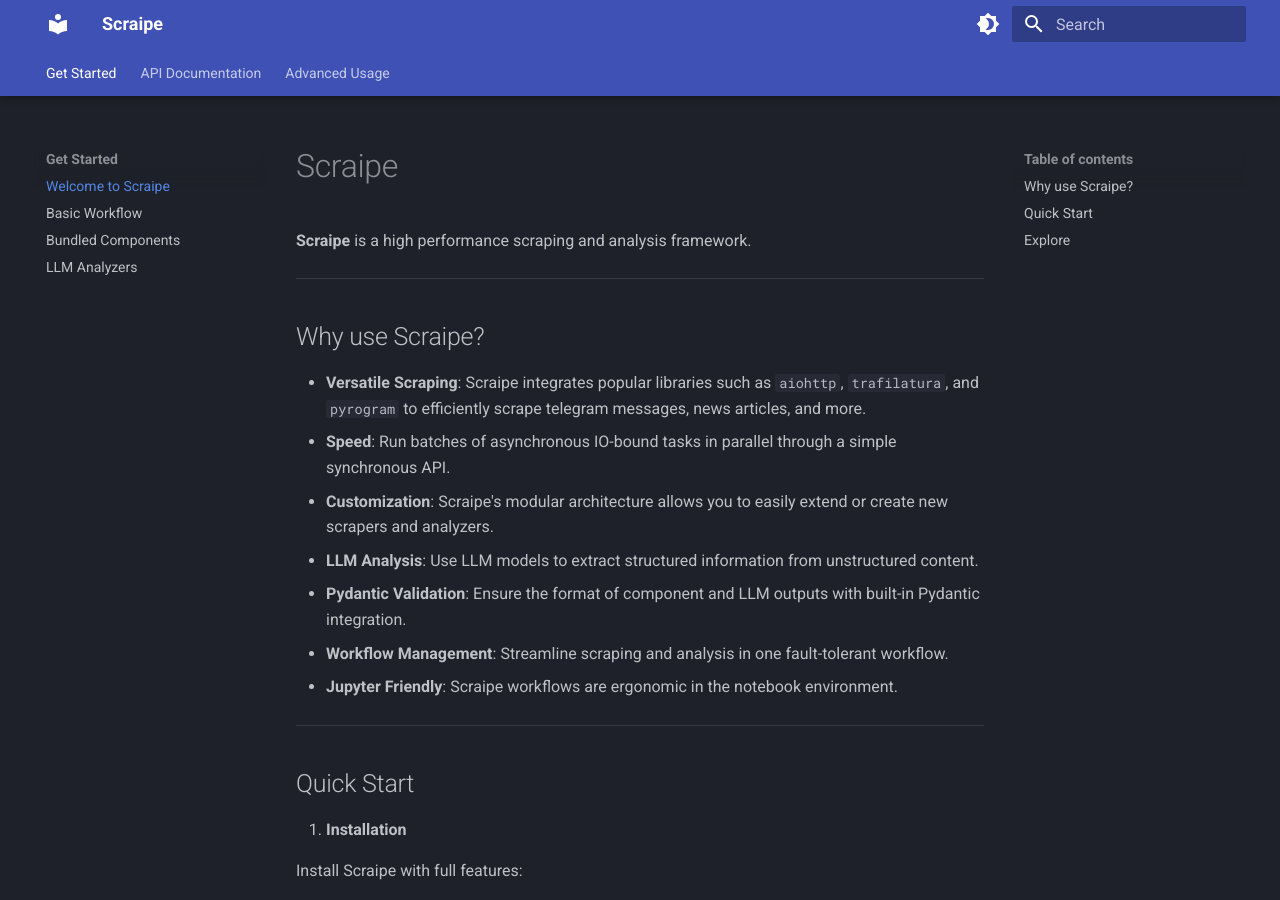
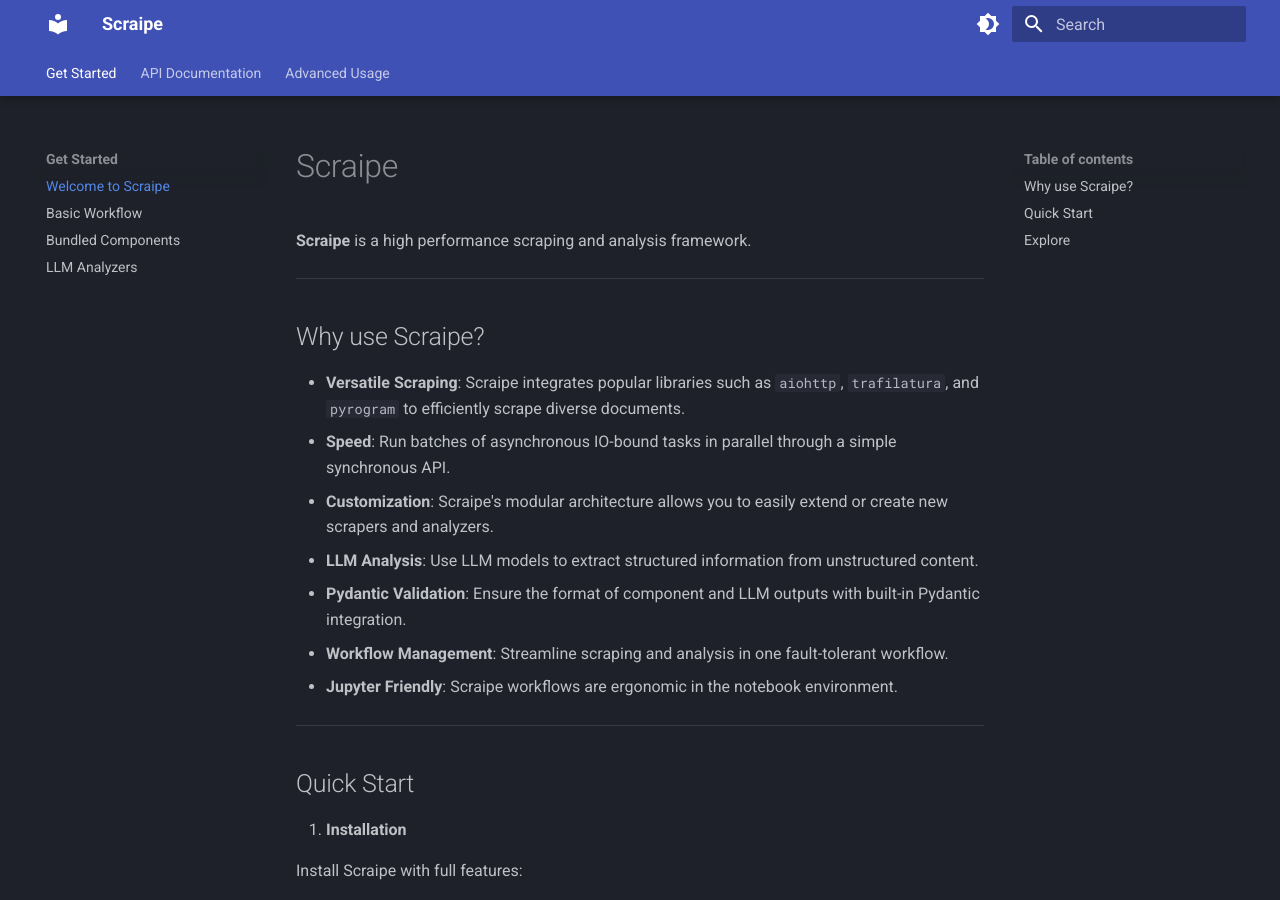
Before and after one commit to SnpM/scraipe, an MkDocs documentation site: the page built from docs/index.md, in a window 1280 px wide and 900 px high. Built offline with MkDocs 1.6.1 and Material for MkDocs 9.7.7, drawn with Linux system fonts in a browser that asks for light colours.

Commit message:
Update docs

```diff
--- a/docs/index.md
+++ b/docs/index.md
@@ -6,7 +6,7 @@
 
 ## Why use Scraipe?
 
-- **Versatile Scraping**: Scraipe integrates popular libraries such as `aiohttp`, `trafilatura`, and `pyrogram` to efficiently scrape telegram messages, news articles, and more.
+- **Versatile Scraping**: Scraipe integrates popular libraries such as `aiohttp`, `trafilatura`, and `pyrogram` to efficiently scrape diverse documents.
 - **Speed**: Run batches of asynchronous IO-bound tasks in parallel through a simple synchronous API.
 - **Customization**: Scraipe's modular architecture allows you to easily extend or create new scrapers and analyzers.
 - **LLM Analysis**: Use LLM models to extract structured information from unstructured content.
```
